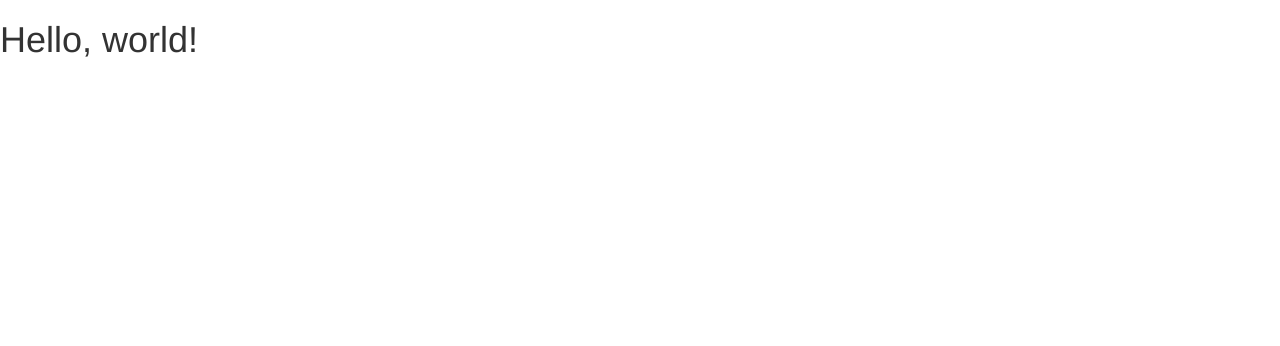
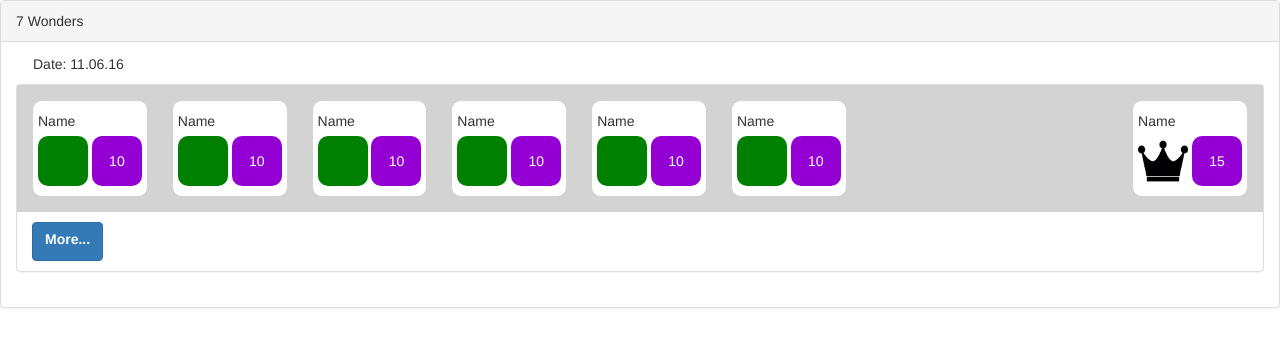
Before and after one commit to GorlifSense/Board-Games-Results, a website: page public/index.html in a window 1280 px wide. Drawn offline with nearby package versions, Linux system fonts and the light colour scheme.

Commit message:
comit for Andrew

```diff
--- /dev/null
+++ b/public/css/table.css
@@ -0,0 +1,62 @@
+.border{
+	border: 1px solid lightgrey;
+	border-radius: 10px;
+	text-align: center;
+}
+.date{
+	margin: -3px 0 10px 17px;
+}
+.mainD{
+	background-color: lightgrey;
+}
+.player-img{
+	display: inline-block;
+	width: 50px;
+	height: 50px;
+	margin: 0px auto;
+	background-color: green;
+	border-radius: 10px;
+}
+.playerName{
+	margin:5px auto;
+	text-align: left;
+}
+.player-points{
+	display: inline-block;
+	width: 50px;
+	height: 50px;
+	margin: 0px auto;
+	background-color: darkviolet;
+	color:white;
+	border-radius: 10px;
+	vertical-align: top;
+	line-height: 50px;
+}
+.win{
+	background-color: white;
+	background-image: url(../images/crown.png);
+	background-size: cover;
+}
+.player-block:first-of-type{
+	margin-left: 0px;
+}
+.player-block{
+	display: inline-block;
+	margin-left: 20px;
+	padding: 5px 5px;
+	background-color: white;
+}
+.button-div{
+	margin: 10px 10px 10px 30px;
+}
+.game-panel input[type=checkbox] + div{
+	max-height: 0px;
+	overflow: hidden;
+	transition: .5s;
+	-webkit-transition: .5s;
+	-moz-transition: .5s;
+	-o-transition: .5s;
+}
+.game-panel input[type=checkbox]:checked + div{
+	max-height: 2400px;
+}
--- a/public/index.html
+++ b/public/index.html
@@ -5,7 +5,7 @@
     <meta http-equiv="X-UA-Compatible" content="IE=edge">
     <meta name="viewport" content="width=device-width, initial-scale=1">
     <!-- The above 3 meta tags *must* come first in the head; any other head content must come *after* these tags -->
-    <title>Bootstrap 101 Template</title>
+    <title>Game results</title>
 
     <!-- Bootstrap -->
     <link href="components/bootstrap/dist/css/bootstrap.min.css" rel="stylesheet">
@@ -16,9 +16,76 @@
       <script src="https://oss.maxcdn.com/html5shiv/3.7.2/html5shiv.min.js"></script>
       <script src="https://oss.maxcdn.com/respond/1.4.2/respond.min.js"></script>
     <![endif]-->
+    <link rel="stylesheet" href="css/table.css">
   </head>
   <body>
-    <h1>Hello, world!</h1>
+    <div class="panel panel-default">
+	  <div class="panel-heading">7 Wonders</div>
+	  <div class="panel-body">
+	    <div class="date">Date: 11.06.16</div>
+	    <div class="panel panel-default game-panel">
+  			<div class="panel-body mainD">
+  				<div class="row">
+  					<div class="col-xs-10">
+	  					<div class="border player-block">
+							<div class="playerName">Name</div>
+							<div class="player-img"></div>
+							<div class="player-points">10</div>
+						</div>
+						<div class="border player-block">
+							<div class="playerName">Name</div>
+							<div class="player-img"></div>
+							<div class="player-points">10</div>
+						</div>
+						<div class="border player-block">
+							<div class="playerName">Name</div>
+							<div class="player-img"></div>
+							<div class="player-points">10</div>
+						</div>
+						<div class="border player-block">
+							<div class="playerName">Name</div>
+							<div class="player-img"></div>
+							<div class="player-points">10</div>
+						</div>
+						<div class="border player-block">
+							<div class="playerName">Name</div>
+							<div class="player-img"></div>
+							<div class="player-points">10</div>
+						</div>
+						<div class="border player-block">
+							<div class="playerName">Name</div>
+							<div class="player-img"></div>
+							<div class="player-points">10</div>
+						</div>
+  					</div>
+  					<div class="col-xs-2">
+	  					<div class="border winner player-block pull-right">
+							<div class="playerName">Name</div>
+							<div class="player-img win"></div>
+							<div class="player-points">15</div>
+						</div>
+  					</div>
+  				</div>
+ 			 </div>
+ 			<input type="checkbox" id="details" class="hidden"/>
+			<div class="row">
+				<div class="col-xs-12">info</div>
+
+
+			</div>
+			<div class="row">
+				<div class="button-div">
+	 			 	<button type="button" class="btn btn-primary">
+	 			 		<label for="details">More...</label>
+	 			 	</button>
+	 			</div>
+	 		</div>
+		</div>
+
+	  </div>
+	</div>
+
+
 
     <!-- jQuery (necessary for Bootstrap's JavaScript plugins) -->
     <script src="https://ajax.googleapis.com/ajax/libs/jquery/1.11.3/jquery.min.js"></script>
```
Also changed, not shown: public/images/crown.png (added).
